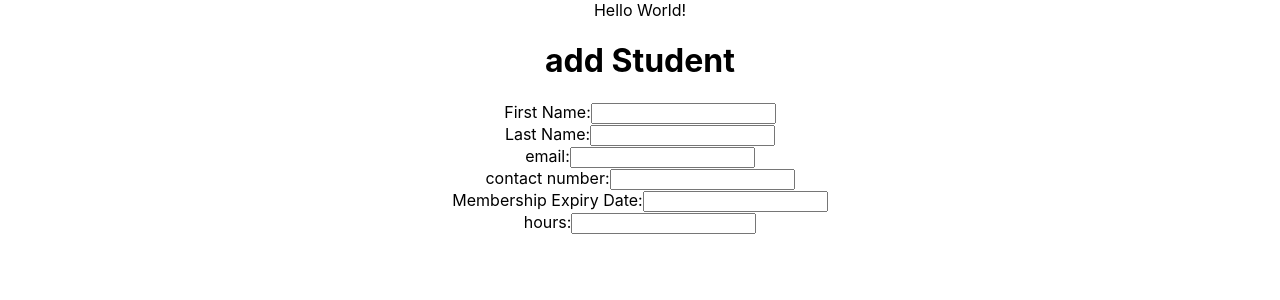
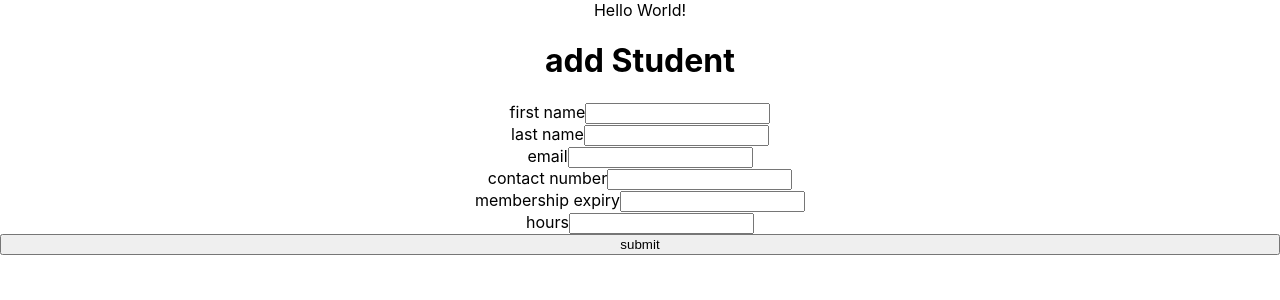
Before and after one commit to abdirashidjama/reactfrontend, a React (Create React App) app: page / in a window 1280 px wide. Shown: the top 300 px of the page. Built offline with nearby package versions, Linux system fonts and the light colour scheme.

Commit message:
Refactor: refactored so that form labels are generated via map and list elements are organized via formData Const for easy access and modification.

```diff
--- a/src/StudentForm.js
+++ b/src/StudentForm.js
@@ -3,41 +3,63 @@ import React, {Component} from 'react'
 class StudentForm extends Component{
 	constructor(props){
 		super(props)
+
+		this.state =
+		{
+			firstName: "",
+			lastName: "",
+			email: "",
+			contactNumber: "",
+			memExpDate: "",
+			hours: ""
+		}
 	}
 	render(){
 		const styled = {
 				display: "flex",
 				flexDirection: "column"
 		}
+		const formData = [
+			{
+				name: "first name",
+				type: "text"
+			},
+			{
+				name: "last name",
+				type: "text"
+			},
+			{
+				name: "email",
+				type: "text"
+			},
+			{
+				name: "contact number",
+				type: "text"
+			},
+			{
+				name: "membership expiry",
+				type: "text"
+			},
+			{
+				name: "hours",
+				type: "number"
+			},
+
+		]
+		const listItems = formData.map(data =>
+			<label>
+				{data.name}
+				<input type={data.type} name={data.name.replace(/\s/g,'')} />
+			</label>
+		)
 		return (
 			<div className="StudentForm">
 				<h1>add Student</h1>
 				<form style={styled}>
-					<label>
-						First Name:
-						<input type="text" name="firsname" />
-					</label>
-					<label>
-						Last Name:
-						<input type="text" name="lastname" />
-					</label>
-					<label>
-						email:
-						<input type="text" name="email" />
-					</label>
-					<label>
-						contact number:
-						<input type="text" name="contactnumber" />
-					</label>
-					<label>
-						Membership Expiry Date:
-						<input type="text" name="expirydate" />
-					</label>
-					<label>
-						hours:
-						<input type="number" name="hours" />
-					</label>
-
+					{
+						listItems
+					}
+					<button>submit</button>
 				</form>
 			</div>
 		);
```
